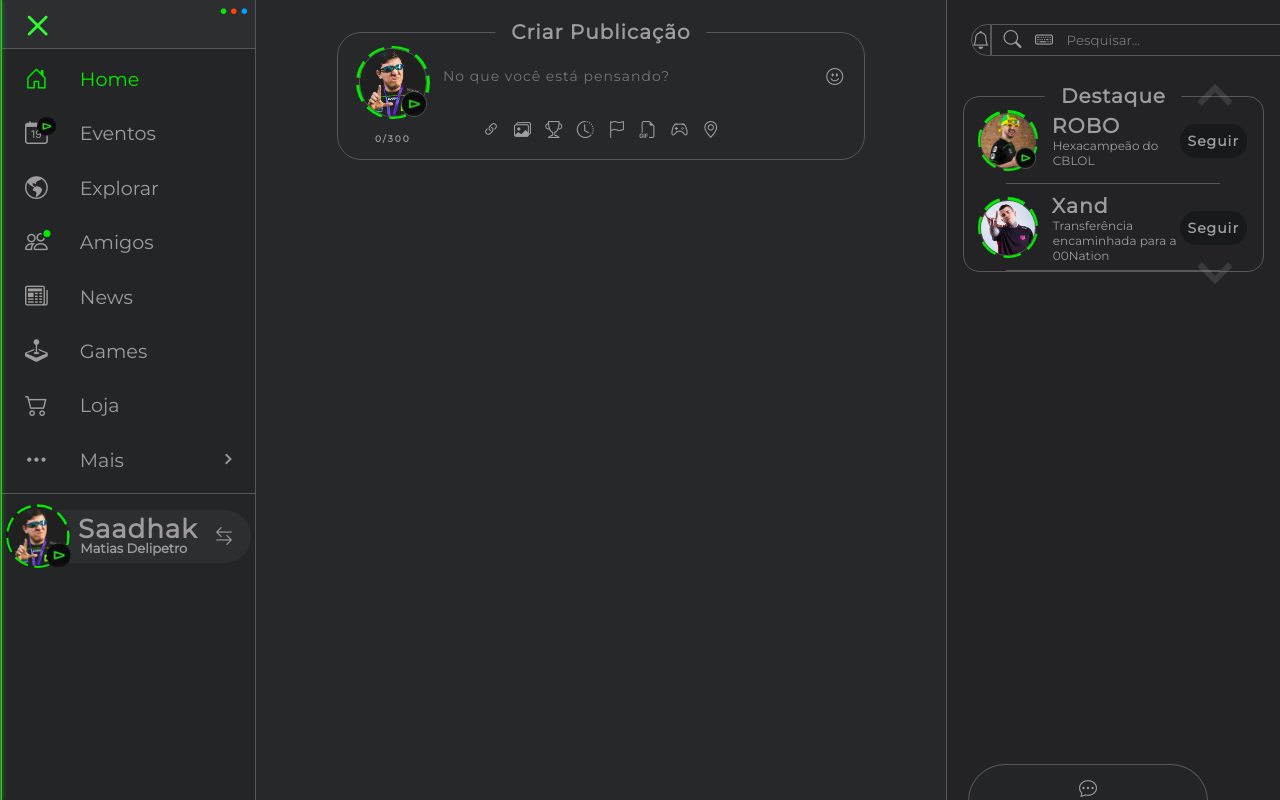
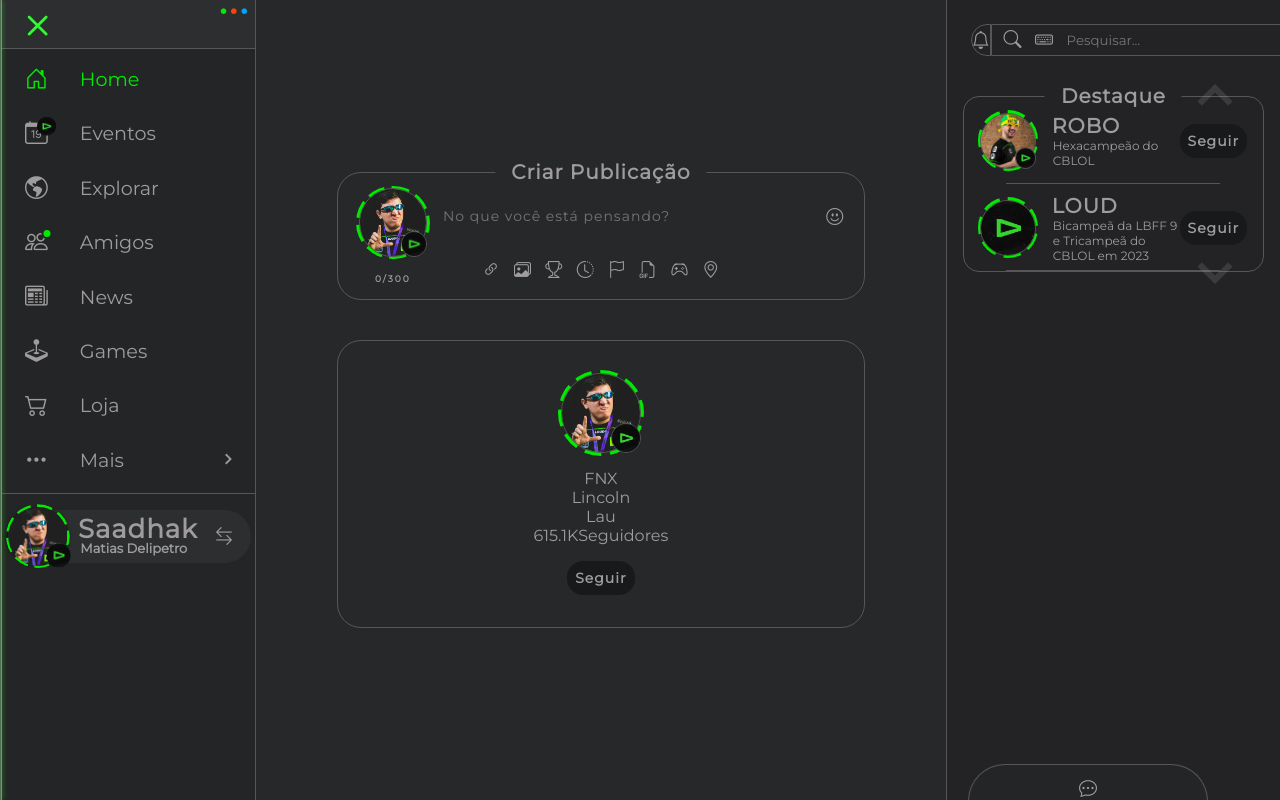
Before and after one commit to RenanFelliphe/Bonfire-Project, a PHP site: page / in a window 1280 px wide. Run offline with PHP 8.4, Linux system fonts and the light colour scheme.

Commit message:
Iniciando Suggestions

```diff
--- a/index.html
+++ b/index.html
@@ -173,8 +173,9 @@
                 </div>
 
                 <input type="text" placeholder="No que você está pensando?" class="H-type-here">
-                    <i class="bi bi-emoji-smile All-icon"> </i>
-                <div class="H-post-annexes">
+                <i class="bi bi-emoji-smile All-icon"> </i>
+
+                <div class="H-annexes">
                     <i class="bi bi-link-45deg All-icon"> </i>
                     <i class="bi bi-images All-icon"> </i>
                     <i class="bi bi-trophy All-icon"> </i>
@@ -184,6 +185,23 @@
                     <i class="bi bi-controller All-icon"> </i>
                     <i class="bi bi-geo-alt All-icon"> </i>
                 </div>
+            </section>
+
+            <section class="H-suggestions">
+                <div class="H-profile">
+                    <div class="H-user-images">
+                        <div class="H-profile-img"><img src="assets/perfil.png" alt="Fodo de perfil"></div>
+                        <div class="H-org-img"><img src="assets/loud-logo.png" alt="Foto da organização"></div>
+                        <div class="H-user-status"></div>
+                    </div>
+                    <div class="H-user-texts">
+                        <span>FNX</span>
+                        <span>Lincoln Lau</span>
+                        <span><span>615.1K</span>Seguidores</span>
+                    </div>
+                    <span class="H-follow">Seguir</span>
+                </div>
+
             </section>
         </section>
 
@@ -219,25 +237,12 @@
                         <div class="H-profile swiper-slide">
                             <div class="H-profile-content">
                                 <div class="H-user-images">
-                                    <a href="perfil.html" class="H-profile-img"><img src="assets/xand.jpg" alt="Foto de perfil"></a>
+                                    <a href="perfil.html" class="H-profile-img"><img src="assets/loud-logo.png" alt="Foto de perfil"></a>
                                     <div class="H-user-status"></div>
                                 </div>
                                 <div class="H-user-texts">
-                                    <span class="H-user-nick">Xand</span>
-                                    <span class="H-user-achievement">Transferência encaminhada para a 00Nation</span>
-                                </div>
-                            </div>
-                            <span class="H-follow">Seguir</span>
-                        </div>
-                        <div class="H-profile swiper-slide">
-                            <div class="H-profile-content">
-                                <div class="H-user-images">
-                                    <a href="perfil.html" class="H-profile-img"><img src="assets/aspas.jpg" alt="Foto de perfil"></a>
-                                    <div class="H-user-status"></div>
-                                </div>
-                                <div class="H-user-texts">
-                                    <span class="H-user-nick">Aspas</span>
-                                    <span class="H-user-achievement">MVP do VCT Américas 2023</span>
+                                    <span class="H-user-nick">LOUD</span>
+                                    <span class="H-user-achievement">Bicampeã da LBFF 9 e Tricampeã do CBLOL em 2023</span>
                                 </div>
                             </div>
                             <span class="H-follow">Seguir</span>
@@ -311,13 +303,12 @@
                         <div class="H-profile swiper-slide">
                             <div class="H-profile-content">
                                 <div class="H-user-images">
-                                    <a href="perfil.html" class="H-profile-img"><img src="assets/freitas.jpg" alt="Foto de perfil"></a>
-                                    <a href="comunidade.html" class="H-org-img"><img src="assets/fluxo-logo.png" alt="Foto da organização"></a>
+                                    <a href="perfil.html" class="H-profile-img"><img src="assets/team-one-logo.jpg" alt="Foto de perfil"></a>
                                     <div class="H-user-status"></div>
                                 </div>
                                 <div class="H-user-texts">
-                                    <span class="H-user-nick">Freitas FF</span>
-                                    <span class="H-user-achievement">Anunciado pelo Fluxo GG</span>
+                                    <span class="H-user-nick">T1</span>
+                                    <span class="H-user-achievement">Campeã Mundial de League Of Legends</span>
                                 </div>
                             </div>
                             <span class="H-follow">Seguir</span>
@@ -339,12 +330,13 @@
                         <div class="H-profile swiper-slide">
                             <div class="H-profile-content">
                                 <div class="H-user-images">
-                                    <a href="perfil.html" class="H-profile-img"><img src="assets/loud-logo.png" alt="Foto de perfil"></a>
+                                    <a href="perfil.html" class="H-profile-img"><img src="assets/bak.jpg" alt="Foto de perfil"></a>
+                                    <a href="comunidade.html" class="H-org-img"><img src="assets/loud-logo.png" alt="Foto da organização"></a>
                                     <div class="H-user-status"></div>
                                 </div>
                                 <div class="H-user-texts">
-                                    <span class="H-user-nick">LOUD</span>
-                                    <span class="H-user-achievement">Bicampeã da LBFF 9 e Tricampeã do CBLOL em 2023</span>
+                                    <span class="H-user-nick">Bak</span>
+                                    <span class="H-user-achievement">Retorna a sua antiga organização de E-sports, LOUD GG</span>
                                 </div>
                             </div>
                             <span class="H-follow">Seguir</span>
@@ -445,12 +410,52 @@
                         <div class="H-profile swiper-slide">
                             <div class="H-profile-content">
                                 <div class="H-user-images">
-                                    <a href="perfil.html" class="H-profile-img"><img src="assets/team-one-logo.jpg" alt="Foto de perfil"></a>
+                                    <a href="perfil.html" class="H-profile-img"><img src="assets/evil-geniuses-logo.jpg" alt="Foto de perfil"></a>
                                     <div class="H-user-status"></div>
                                 </div>
                                 <div class="H-user-texts">
-                                    <span class="H-user-nick">T1</span>
-                                    <span class="H-user-achievement">Campeã Mundial de League Of Legends</span>
+                                    <span class="H-user-nick">Evil Geniuses</span>
+                                    <span class="H-user-achievement">Campeã do Valorant Champions Tour 2023</span>
+                                </div>
+                            </div>
+                            <span class="H-follow">Seguir</span>
+                        </div>
+                        <div class="H-profile swiper-slide">
+                            <div class="H-profile-content">
+                                <div class="H-user-images">
+                                    <a href="perfil.html" class="H-profile-img"><img src="assets/hummer-logo.jpg" alt="Foto de perfil"></a>
+                                    <div class="H-user-status"></div>
+                                </div>
+                                <div class="H-user-texts">
+                                    <span class="H-user-nick">Hummer</span>
+                                    <span class="H-user-achievement">Anuncia entrada no cenário inclusivo do Valorant</span>
+                                </div>
+                            </div>
+                            <span class="H-follow">Seguir</span>
+                        </div>
+                        <div class="H-profile swiper-slide">
+                            <div class="H-profile-content">
+                                <div class="H-user-images">
+                                    <a href="perfil.html" class="H-profile-img"><img src="assets/aspas.jpg" alt="Foto de perfil"></a>
+                                    <div class="H-user-status"></div>
+                                </div>
+                                <div class="H-user-texts">
+                                    <span class="H-user-nick">Aspas</span>
+                                    <span class="H-user-achievement">MVP do VCT Américas 2023</span>
+                                </div>
+                            </div>
+                            <span class="H-follow">Seguir</span>
+                        </div>
+                        <div class="H-profile swiper-slide">
+                            <div class="H-profile-content">
+                                <div class="H-user-images">
+                                    <a href="perfil.html" class="H-profile-img"><img src="assets/freitas.jpg" alt="Foto de perfil"></a>
+                                    <a href="comunidade.html" class="H-org-img"><img src="assets/fluxo-logo.png" alt="Foto da organização"></a>
+                                    <div class="H-user-status"></div>
+                                </div>
+                                <div class="H-user-texts">
+                                    <span class="H-user-nick">Freitas FF</span>
+                                    <span class="H-user-achievement">Anunciado como novo influenciador do Fluxo</span>
                                 </div>
                             </div>
                             <span class="H-follow">Seguir</span>
@@ -463,7 +468,20 @@
                                 </div>
                                 <div class="H-user-texts">
                                     <span class="H-user-nick">Fluxo GG</span>
-                                    <span class="H-user-achievement">Anunciou sua line-up feminina para a Taça das Patroas</span>
+                                    <span class="H-user-achievement">Apresenta line-up feminina para a Taça das Patroas</span>
+                                </div>
+                            </div>
+                            <span class="H-follow">Seguir</span>
+                        </div>
+                        <div class="H-profile swiper-slide">
+                            <div class="H-profile-content">
+                                <div class="H-user-images">
+                                    <a href="perfil.html" class="H-profile-img"><img src="assets/xand.jpg" alt="Foto de perfil"></a>
+                                    <div class="H-user-status"></div>
+                                </div>
+                                <div class="H-user-texts">
+                                    <span class="H-user-nick">Xand</span>
+                                    <span class="H-user-achievement">Transferência encaminhada para a 00Nation</span>
                                 </div>
                             </div>
                             <span class="H-follow">Seguir</span>
--- a/styles/styles.css
+++ b/styles/styles.css
@@ -588,7 +588,8 @@
     height: 100vh;
     padding: 2rem;
     display: flex;
-    align-items: flex-start;
+    flex-direction: column;
+    gap: 5vh;
 }
 
 .H-timeline .H-publish{
@@ -691,7 +692,7 @@
     margin-top: 0.8rem
 }
 
-.H-post-annexes{
+.H-annexes{
     position: absolute;
     display: flex;
     bottom: 15%;
@@ -700,6 +701,86 @@
     gap: 0.9rem;
 }
 
+/***********/
+.H-suggestions{
+    position: relative;
+    width: 33rem;
+    padding: 2rem;
+    border: 1px solid var(--border-color);
+    border-radius: 1.5rem;
+}
+
+.H-suggestions .H-profile{
+    display: flex;
+    flex-direction: column;
+    gap: 1rem;
+}
+
+.H-suggestions .H-user-images{
+    position: relative;
+    border-radius: 100%;
+    display: flex;
+    width: 5rem;
+}
+
+.H-suggestions .H-user-images .H-profile-img{
+    position: relative;
+    display: flex;
+    border-radius: 100%;
+    overflow: hidden;
+    width: 100%;
+    border: 1px solid var(--border-color);
+    z-index: +1;
+}
+
+.H-suggestions .H-user-images .H-profile-img img{
+    max-width: 100%;
+}
+
+.H-suggestions .H-user-images .H-org-img{
+    position: absolute;
+    display: flex;
+    border-radius: 100%;
+    overflow: hidden;
+    width: 38%;
+    border: 1px solid var(--border-color);
+    right: 0px;
+    bottom: 0px;
+    z-index: +1;
+}
+
+.H-suggestions .H-user-images .H-org-img img{
+    max-width: 100%;
+}
+
+.H-suggestions .H-user-images .H-user-status{
+    position: absolute;
+    width: 108%;
+    height: 108%;
+    border: 8px dashed var(--org-color1);
+    border-radius: 100%;
+    transition: var(--element-out);
+}
+
+.H-suggestions .H-user-texts{
+    display: flex;
+    flex-direction: column;
+    width: 5rem;
+    text-align: center;
+}
+
+
+.H-suggestions .H-profile .H-follow{
+    position: relative;
+    background-color: var(--body-color);
+    padding: 0.5rem;
+    border-radius: 1rem;
+    cursor: pointer;
+    right: 0;
+    font-weight: 600;
+    letter-spacing: 1px;
+    font-size: var(--size-font-text);
+}
 /*===============================================================================================================
 ============================================= HOME/INDEX: H-Aside================================================
 ================================================================================================================*/
```
Also changed, not shown: other parts of index.html (+3 -43 lines).
